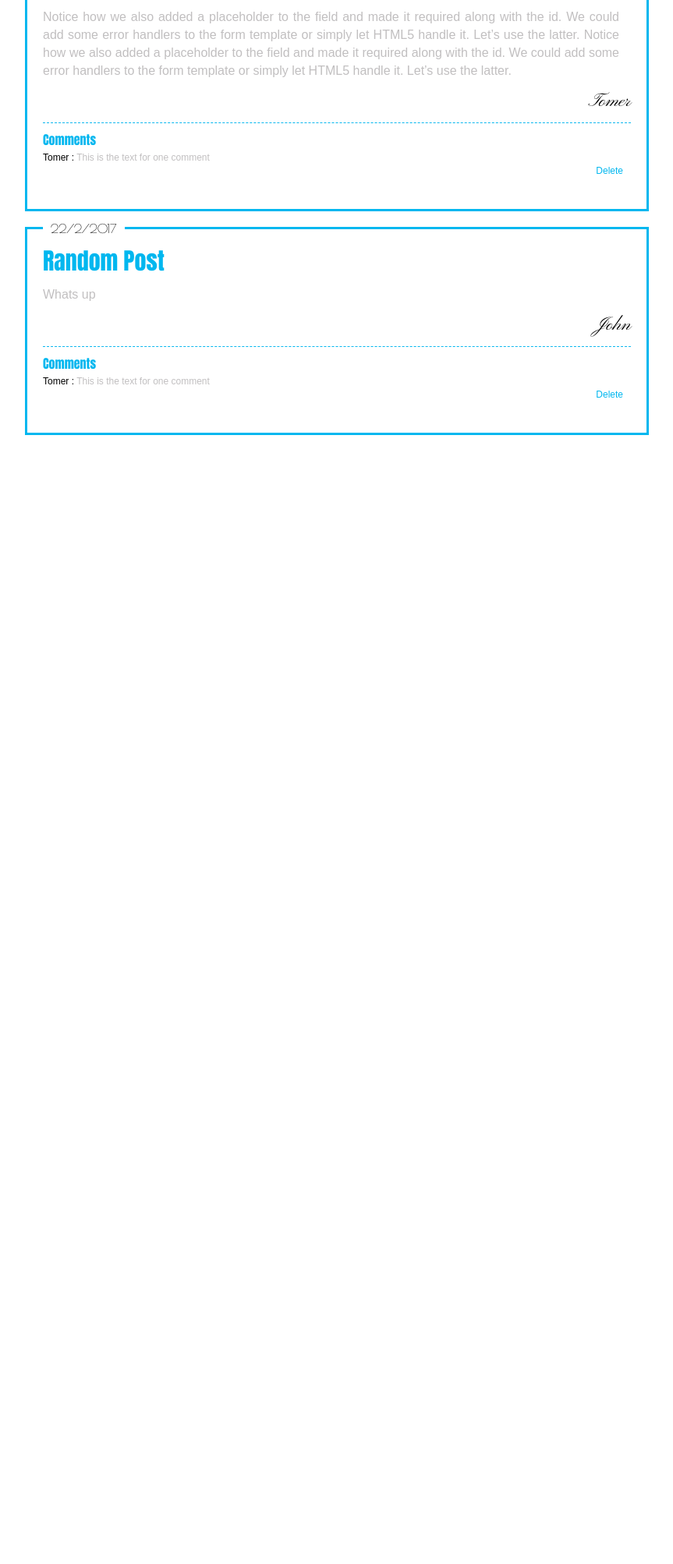
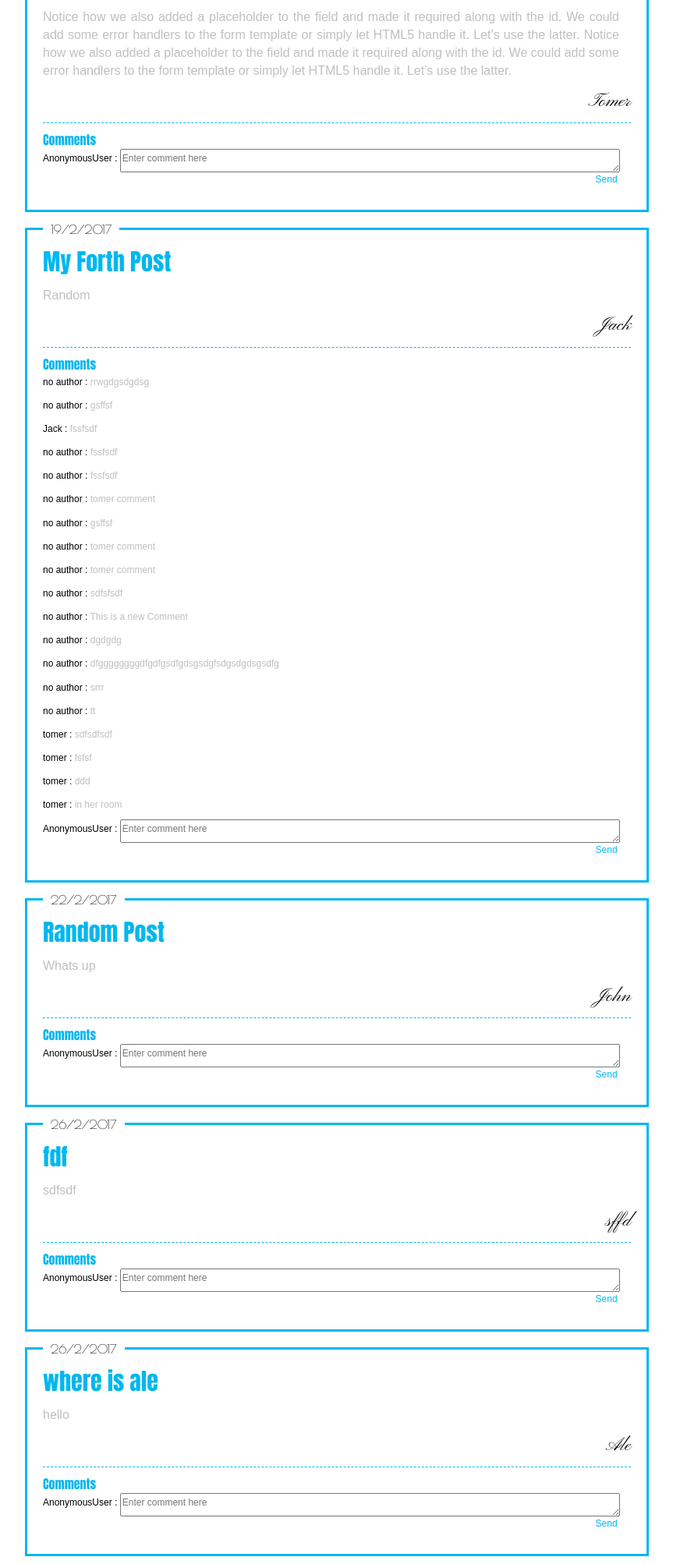
Before and after one commit to tomerm001/ITC_Billboard, a Django app: page /billboardapp/ in a window 1280 px wide. Shown: the part 340-2346 px from the top of the page at 78% size, without its empty margins (208-1071 px from the left). Before the commit the page ends 898 px from the top, so only its background shows below. Run offline with Django 3.2, Linux system fonts and the light colour scheme; data comes from the database, SQL or seed files in the repository; some libraries are stand-ins or nearby versions.

Commit message:
working with comments, have to fix association

```diff
--- a/billboardapp/forms.py
+++ b/billboardapp/forms.py
@@ -10,3 +10,12 @@
     class Meta:
         model = Posts
         fields = ('title', 'text', 'author')
+
+
+class CommentForm(forms.ModelForm):
+
+    text_comment = forms.CharField(widget=forms.Textarea(attrs={'placeholder': 'Enter comment here'}), label='')
+
+    class Meta:
+        model = Comments
+        fields = ['text_comment']
--- a/billboardapp/models.py
+++ b/billboardapp/models.py
@@ -20,9 +20,8 @@
 
 class Comments(models.Model):
     post_id = models.ForeignKey(Posts, on_delete = models.CASCADE)
-    author = models.CharField(max_length=200)
-    title = models.CharField(max_length=200)
-    text = models.TextField()
+    author = models.CharField(max_length=200, default="no author")
+    text_comment = models.TextField()
     created_date = models.DateTimeField(default=timezone.now)
     visible = models.BooleanField(default=True)
 
--- a/billboardapp/static/billboardapp/css/billboardStyling.css
+++ b/billboardapp/static/billboardapp/css/billboardStyling.css
@@ -198,6 +198,52 @@
     right: 10px;
 }
 
+.messages-container .comment-input-box form{
+
+    display: inline-block;
+    width: 85%;
+    padding: 0;
+    line-height: 0;
+
+}
+
+.messages-container .comment-input-box p{
+    margin: 0;
+}
+
+.messages-container .comment-input-box .user-comment{
+    vertical-align: top;
+    font-family: 'Arial', sans-serif;
+    font-size: 12px;
+    color: black;
+    position: relative;
+    top: 4px;
+}
+
+.messages-container .comment-input-box .submit-comment-button {
+    float: right;
+    background-color: white;
+    border: none;
+    padding: 3px;
+    line-height: 12px;
+    font-family: 'Arial', sans-serif;
+    font-size: 12px;
+    color: #00b7ef;
+}
+
+.messages-container #id_text_comment{
+    font-family: 'Arial', sans-serif;
+    font-size: 12px;
+    display: inline-block;
+    position: relative;
+    width: 100%;
+    min-width: 100%;
+    height: 30px;
+    line-height: 18px;
+}
+
+
+
 /* ============  input section ===========*/
 #input-container {
     display: inline-block;
--- a/billboardapp/static/billboardapp/js/billboardScript.js
+++ b/billboardapp/static/billboardapp/js/billboardScript.js
@@ -1,4 +1,5 @@
 $(document).ready(function() {
+
 
     // prevent form from refreshing by removing default and creating manual ajax post
     $('#new-post-form').submit(function(e) {
@@ -8,11 +9,21 @@
         e.preventDefault();
     });
 
+    // prevent default for sending comments
+    $('.post-comment-form').submit(function(e) {
+        $.post('/billboardapp/addcomment', $(this).serialize(), function(data){
+            console.log(data.message);
+        });
+        e.preventDefault();
+        location.reload();
+    });
+
     // Attache actions to button
     $("#button-confirm").click(function() {
 
         // post form
         $('#new-post-form').submit();
+
 
         $('#confirm-message-container').slideUp();
         $('#input-container').slideUp();
@@ -44,6 +55,24 @@
         var postId = $(this).attr("alt");
         deletePost(postId);
     });
+
+    // add submit by enter
+     $('.post-comment-form').each(function() {
+        $(this).find('input').keypress(function(e) {
+            // Enter pressed?
+            if(e.which == 10 || e.which == 13) {
+                alert("clicled");
+                this.form.submit();
+
+            }
+        });
+
+        $(this).find('input[type=submit]').hide();
+    });
+
+    // show button submit comment
+    $(".submit-comment-button").show();
+
 });
 
 
--- a/billboardapp/templates/billboardapp/base.html
+++ b/billboardapp/templates/billboardapp/base.html
@@ -47,7 +47,7 @@
         </div>
 
 
-
+        <!--Title for page-->
         <div id="header" class="container">
             <h1 id="billboard-title">BILLBOARD</h1>
         </div>
@@ -58,7 +58,6 @@
         {% endblock %}
 
 
-
     </div>
 </body>
 </html>
--- a/billboardapp/templates/billboardapp/post.html
+++ b/billboardapp/templates/billboardapp/post.html
@@ -33,15 +33,38 @@
 
                     <p class="comment-title">Comments</p>
 
+
+                    {% for comment in post.comments_set.all %}
+
                     <!--container for one specific comment-->
                     <div class="comment-box">
-                        <p class="comment-text"><span class="user-comment">Tomer : </span>This is the text for one comment</p>
-                        <p class="delete-button">Delete</p>
+                        <p class="comment-text"><span class="user-comment">{{comment.author}} : </span>{{comment.text_comment}}</p>
+
+                        {% ifequal user.username comment.author %}
+                            <p class="delete-button">Delete</p>
+                        {% else %}
+                            <p class="delete-button"></p>
+                        {% endifequal %}
+
+
                     </div>
 
+                     {% endfor %}
+
+
+                    <!--container for one adding comment-->
+                    <div class="comment-input-box">
+
+                        <span class="user-comment">{{user}} : </span>
+
+                        <form method="POST" class="post-comment-form" id="new-comment-form-{{ post.id }}" alt="{{ post.id }}">
+                            {% csrf_token %}
+                            {{ commentform.as_p}}
+                            <input class="submit-comment-button" value="Send" type="submit" name="submitcomment"></<input>
+                        </form>
+                    </div>
                 </div>
             </div>
-
         </div>
 
         {% endfor %}
--- a/billboardapp/urls.py
+++ b/billboardapp/urls.py
@@ -10,6 +10,8 @@
     url(r'^$', views.index, name='index'),
     # ex: /billboardapp/addpost/
     url(r'^addpost$', views.addpost, name='addpost'),
+     # ex: /billboardapp/addcomment/
+    url(r'^addcomment', views.addcomment, name='addcomment'),
     # ex: /billboardapp/delpost/
     url(r'^delpost$', views.deletePost, name='delpost'),
     url(R'^login/$', authviews.login, name='login'),
--- a/billboardapp/views.py
+++ b/billboardapp/views.py
@@ -6,7 +6,7 @@
 from django.views.decorators.csrf import csrf_exempt
 import json
 from datetime import datetime
-from .forms import PostForm
+from .forms import PostForm, CommentForm
 from django.contrib.auth.models import User
 from django.contrib.auth import authenticate
 from django.contrib.auth.decorators import login_required
@@ -14,10 +14,14 @@
 
 
 def index (request):
-    form = PostForm()
+    postform = PostForm()
+    commentform = CommentForm()
     all_posts = Posts.objects.filter(visible=True)
+    logged_user = request.user
+
+
     current_time = datetime.now()
-    return render(request, 'billboardapp/post.html', {'form': form, 'all_posts': all_posts, 'date_now': current_time })
+    return render(request, 'billboardapp/post.html', {'form': postform, 'commentform': commentform, 'all_posts': all_posts, 'date_now': current_time, 'user': logged_user })
 
 
 @csrf_exempt
@@ -58,3 +62,39 @@
         postToDelete.save()
 
         return HttpResponse(json.dumps({"Completed": "Post Removed"}),content_type="application/json")
+
+
+
+@csrf_exempt
+def addcomment(request):
+    if request.method == 'POST':
+
+        # get specific request
+        ajaxdata = request.POST
+        print(ajaxdata)
+
+        # add data to form
+        form = CommentForm(ajaxdata)
+
+        if form.is_valid():
+
+            specific_post = Posts.objects.get(pk=8)
+            print(specific_post)
+
+            commentpost = form.save(commit=False)
+            commentpost.post_id = specific_post
+            commentpost.author = request.user
+            commentpost.save()
+
+            response_data = {}
+
+            response_data['result'] = 'Create post successful!'
+            response_data['postpk'] = commentpost.pk
+            response_data['text'] = commentpost.text_comment
+            response_data['created'] = commentpost.created_date.strftime('%B %d, %Y %I:%M %p')
+            response_data['author'] = commentpost.author
+
+            # print(response_data)
+            return HttpResponse(json.dumps(response_data),content_type="application/json")
+        else:
+            return HttpResponse(json.dumps({"nothing to see": "this isn't happening"}),content_type="application/json")
```
Also changed, not shown: 1.txt (added), billboardapp/migrations/0004_auto_20170224_1627.py (added), billboardapp/migrations/0005_remove_comments_title.py (added), billboardapp/migrations/0006_auto_20170226_0826.py (added), billboardapp/templates/registration/login.html (line endings or trailing spaces), db.sqlite3.
